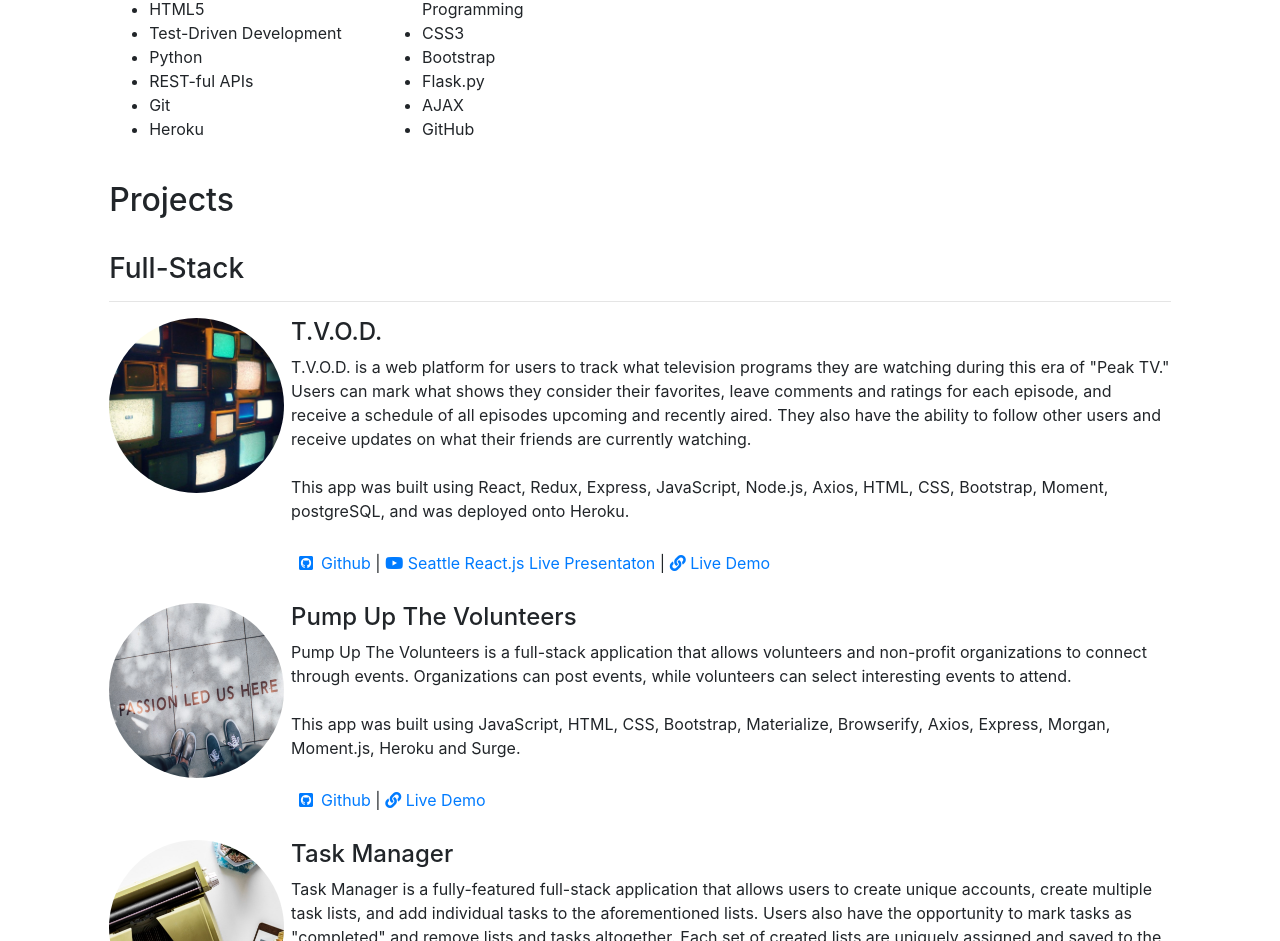
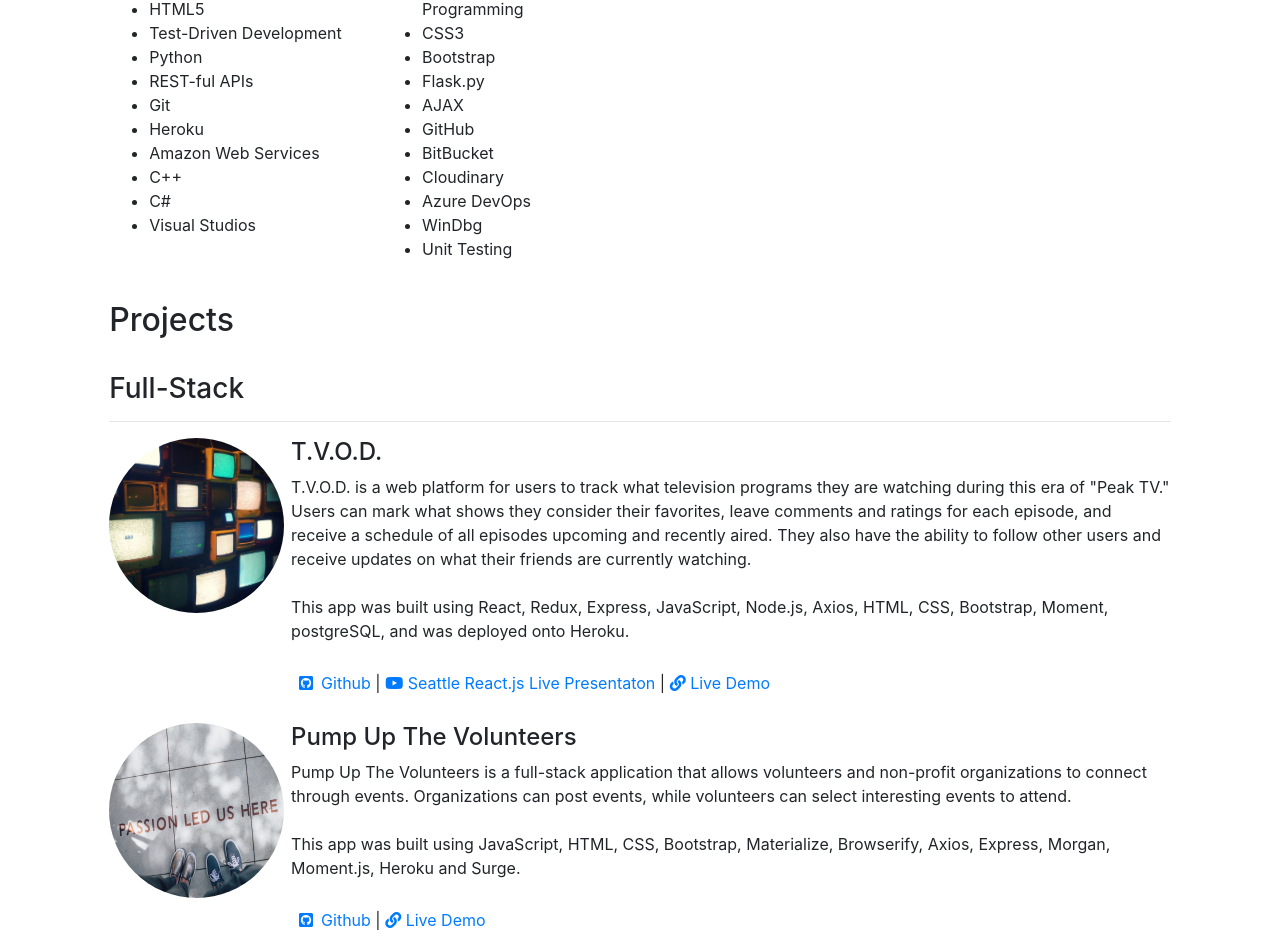
Before and after one commit to Brandoncyu/portfolio-react, a React (Create React App) app: page / in a window 1280 px wide. Shown: the part 857-1798 px from the top of the page. Built offline with nearby package versions, Linux system fonts and the light colour scheme.

Commit message:
added skills

```diff
--- a/src/components/Skills.js
+++ b/src/components/Skills.js
@@ -26,6 +26,10 @@ class Skills extends Component {
               <li>REST-ful APIs</li>
               <li>Git</li>
               <li>Heroku</li>
+              <li>Amazon Web Services</li>
+              <li>C++</li>
+              <li>C#</li>
+              <li>Visual Studios</li>
             </ul>
           </Col>
           <Col>
@@ -39,6 +43,11 @@ class Skills extends Component {
               <li>Flask.py</li>
               <li>AJAX</li>
               <li>GitHub</li>
+              <li>BitBucket</li>
+              <li>Cloudinary</li>
+              <li>Azure DevOps</li>
+              <li>WinDbg</li>
+              <li>Unit Testing	</li>
             </ul>
           </Col>
           <Col>
```
